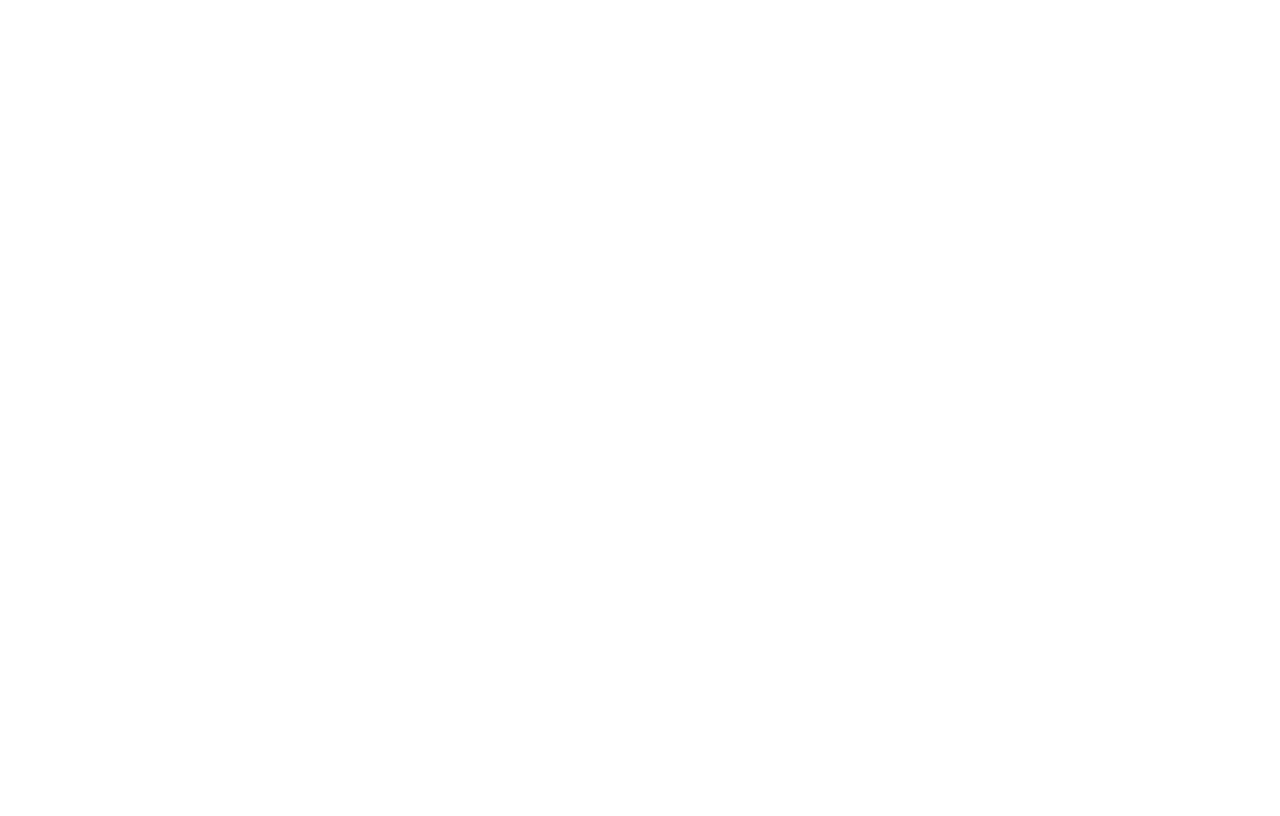
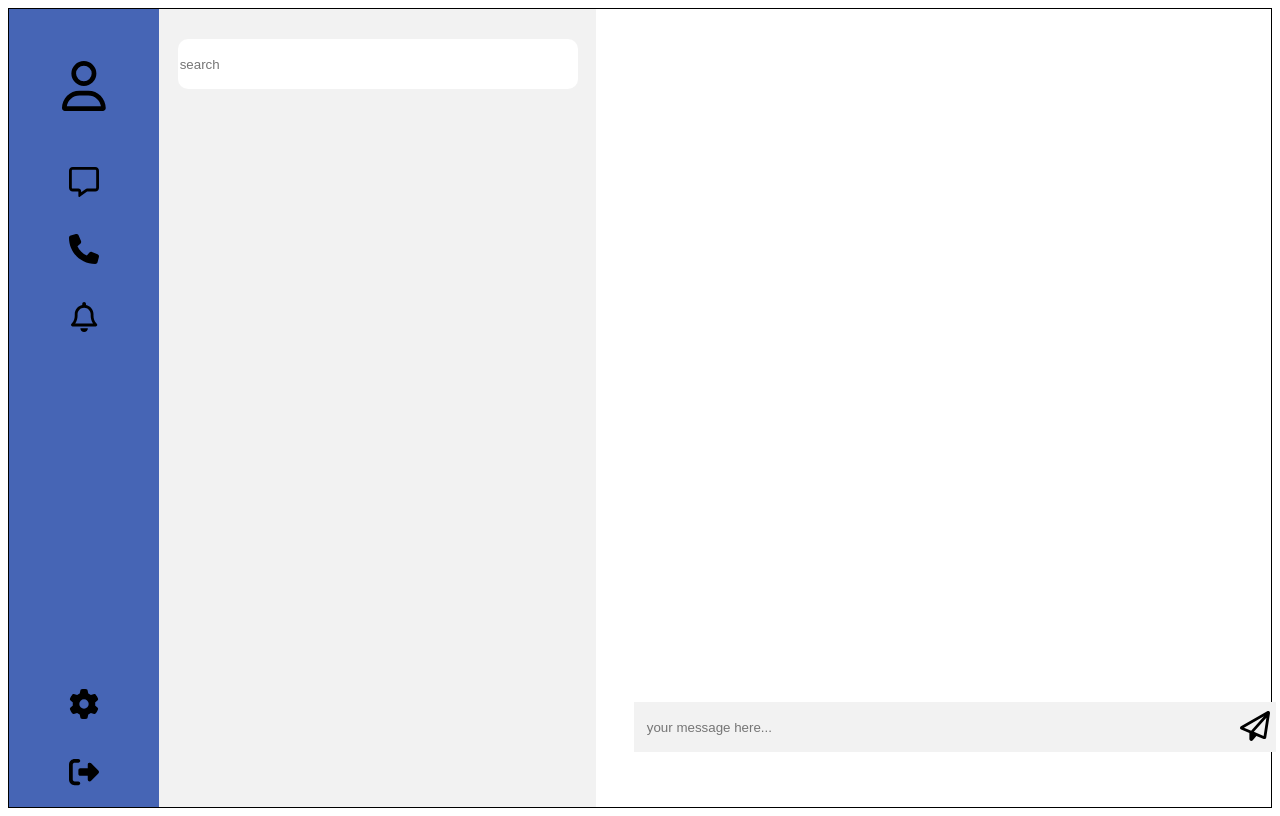
Before and after one commit to ChatOrganizationSoftware/Chatty, an Angular app: page /main in a window 1280 px wide. Before the commit this address led to /. Built offline with nearby package versions, Linux system fonts and the light colour scheme.

Commit message:
some changes

```diff
--- a/src/app/app.component.html
+++ b/src/app/app.component.html
@@ -1,2 +1,2 @@
-
+<!-- <main></main> -->
 <router-outlet></router-outlet>
--- /dev/null
+++ b/src/app/components/main/main.component.css
@@ -0,0 +1,106 @@
+*{
+    box-sizing: border-box;
+}
+.container{
+    display: flex;
+    flex-direction: row;
+    border: 1px solid;
+    background-size: cover;
+    height: 100vh;
+}
+.nav{
+    flex-grow: 1;
+    background-color: #4665B5;
+    min-width: 150px;
+    height:100%;
+    display: flex;
+    align-items: center;
+    flex-direction: column;
+}
+.profile-image{
+    margin-top: 50px;
+    flex-grow: 1;
+}
+.message-icon{
+    flex-grow: 1;
+}
+.phone-icon{
+    flex-grow: 1;
+}
+.notification-icon{
+    flex-grow: 1;
+}
+.space{
+    flex-grow: 10;
+}
+.settings-icon{
+    flex-grow: 1;
+}
+.log-out-icon{
+    flex-grow: 1;
+}
+.messages{
+    flex-grow: 3;
+    background-color: #F2F2F2;
+    max-width: 500px;
+    height:100%;
+    display: flex;
+    align-items: center;
+    flex-direction: column;
+}
+.search-message{
+    width: 400px;
+    height: 50px;
+    flex-grow: 1;
+}
+.search-message input{
+    top: 30px;
+    left: 20px;
+    margin-top:30px;
+    width: 400px;
+    height: 50px;
+    border-radius:10px;
+    border: none;
+
+}
+.people{
+    flex-grow: 20;
+}
+.chatting{
+    flex-grow: 6;
+    background-color: #FFFFFF;
+    height: 100%;
+    display: flex;
+    align-items: center;
+    flex-direction: column;
+}
+.sended-messages{
+    flex-grow: 20;
+}
+.type-message{
+    flex-grow: 1;
+    position: relative;
+}
+.type-message input{
+    margin-bottom: 20px;
+    width: 600px;
+    height: 50px;
+    background-color: #F2F2F2;
+    border: none;
+}
+.type-message button{
+    position: absolute;
+    background-color: #F2F2F2;
+    height: 50px;
+}
+fa-icon{
+    font-size: 30px;
+}
+button{
+    background-color:#4665B5;
+    border: none;
+    cursor: pointer;;
+}
+a{
+    color: black;
+}
--- /dev/null
+++ b/src/app/components/main/main.component.html
@@ -0,0 +1,42 @@
+<div class="container">
+    <div class="nav">
+        <div class="profile-image">
+            <fa-icon [icon]="user" style="font-size: 50px;"></fa-icon>
+        </div>
+        <button class="message-icon">
+            <fa-icon [icon]="message"></fa-icon>
+        </button>
+        <button class="phone-icon">
+            <fa-icon [icon]="phone"></fa-icon>
+        </button>
+        <button class="notification-icon">
+            <fa-icon [icon]="bell"></fa-icon>
+        </button>
+        <div class="space"></div>
+        <button class="settings-icon">
+            <fa-icon [icon]="settings"></fa-icon>
+        </button>
+        <button class="log-out-icon">
+            <a routerLink="/">
+                <fa-icon [icon]="log_out"></fa-icon>
+            </a>
+        </button>
+    </div>
+
+    <div class="messages">
+        <div class="search-message">
+            <input type="text" placeholder="search">
+        </div>
+        <div class="people"></div>
+    </div>
+
+    <div class="chatting">
+        <div class="sended-messages"></div>
+        <div class="type-message">
+            <input type="text" placeholder="   your message here...">
+            <button class="send-button">
+                <fa-icon [icon]="send"></fa-icon>
+            </button>
+        </div>
+    </div>
+</div>
--- /dev/null
+++ b/src/app/components/main/main.component.ts
@@ -0,0 +1,21 @@
+import { Component } from '@angular/core';
+import { faMessage ,faBell ,faUser,faPaperPlane} from '@fortawesome/free-regular-svg-icons';
+import { faPhone,faGear,faRightFromBracket ,faSearch} from '@fortawesome/free-solid-svg-icons';
+
+
+@Component({
+  selector: 'main',
+  templateUrl: './main.component.html',
+  styleUrls: ['./main.component.css']
+})
+export class MainComponent {
+  search = faSearch;
+  user = faUser;
+  message = faMessage;
+  phone = faPhone;
+  bell = faBell;
+  settings = faGear;
+  log_out = faRightFromBracket;
+  send = faPaperPlane;
+
+}
```
Also changed, not shown: src/app/app.module.ts (+7 -2 lines), src/environments/environment.prod.ts (added), src/environments/environment.ts (added), 1 other file (tests, documents, lock files or other folders).
